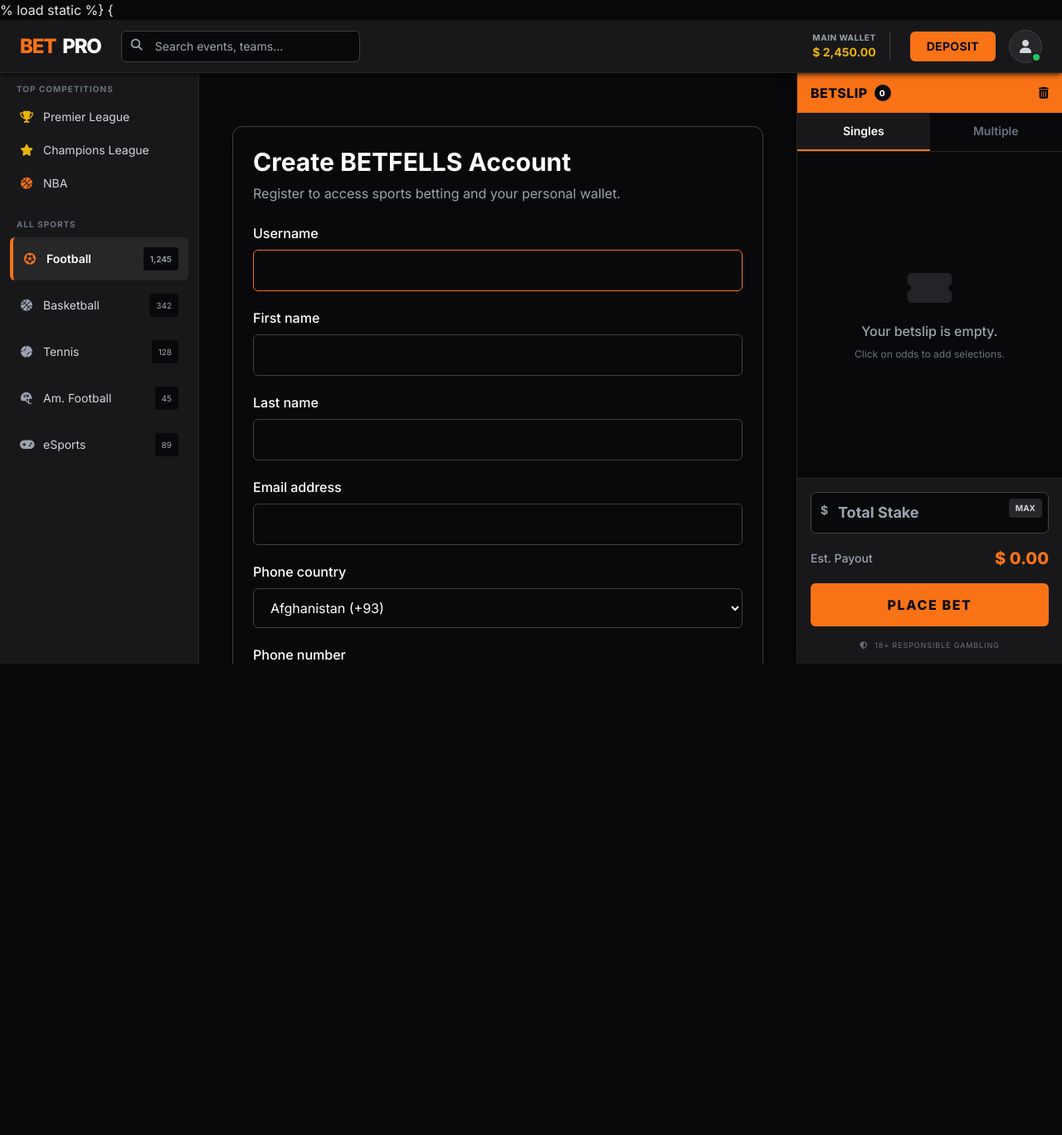
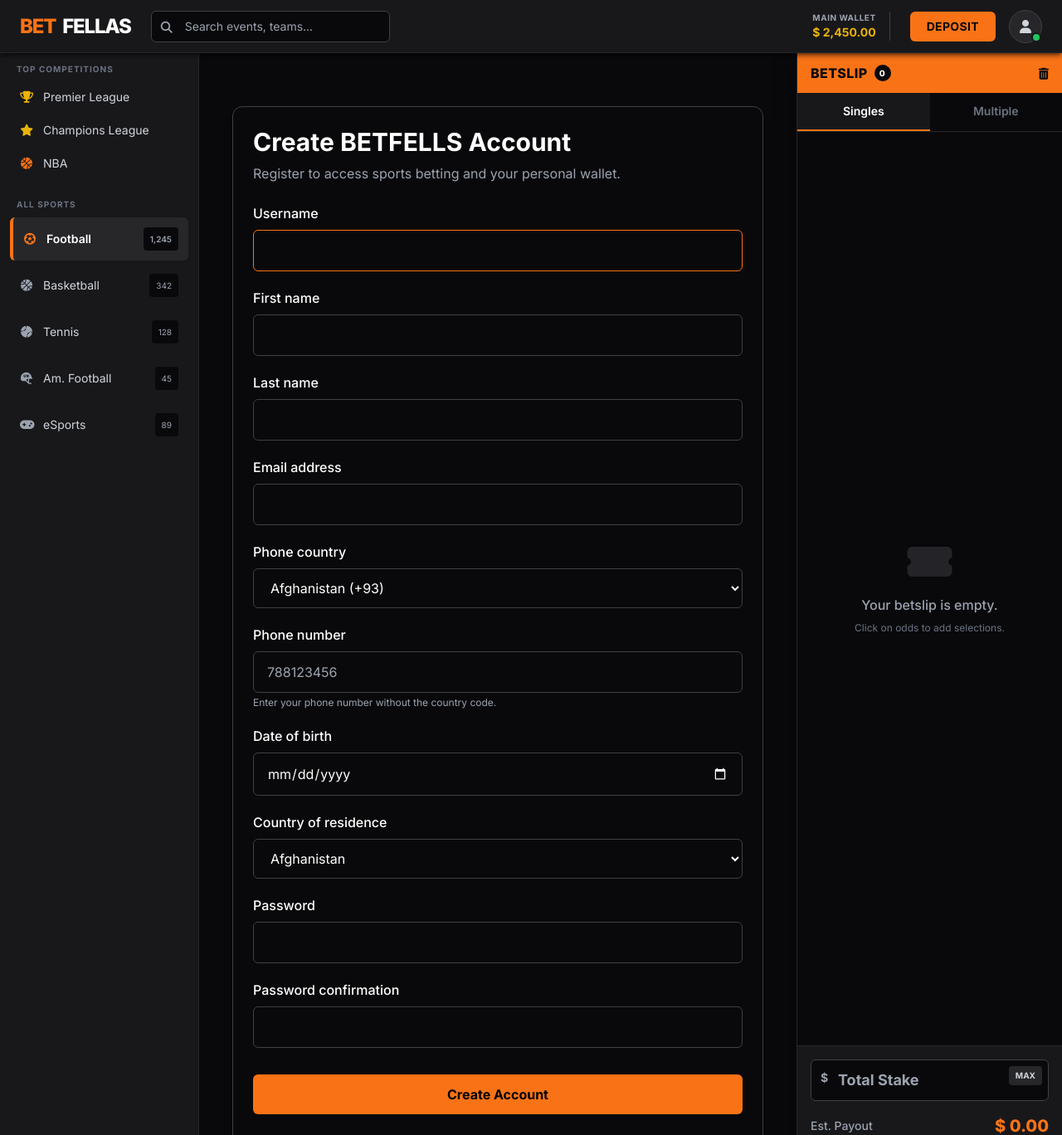
Before and after one commit to stimulatewbs-lab/stimulateanalytics-dev, a Django app: page /accounts/register/ in a window 1280 px wide. Shown: the top 1368 px of the page at 83% size. Before the commit the page ends 800 px from the top, so only its background shows below. Run offline with Django 5.2, Linux system fonts and the light colour scheme; some libraries are stand-ins or nearby versions.

Commit message:
template changes

```diff
--- a/bet/templates/bet/base.html
+++ b/bet/templates/bet/base.html
@@ -1,9 +1,9 @@
-% load static %}
+
 <!DOCTYPE html>
 <html lang="en" class="dark">
 <head>
     <meta charset="UTF-8">
-    {<meta name="viewport" content="width=device-width, initial-scale=1.0">
+    <meta name="viewport" content="width=device-width, initial-scale=1.0">
 
     <title>{% block title %}BetPro - Django Sportsbook{% endblock %}</title>
 
@@ -126,7 +126,7 @@
                 href="{% url 'dashboard' %}"
                 class="text-2xl font-black text-white flex items-center gap-2 uppercase tracking-tighter"
             >
-                <span class="text-betorange-500">BET</span>PRO
+                <span class="text-betorange-500">BET</span>FELLAS
             </a>
 
             <!-- Search -->
```
